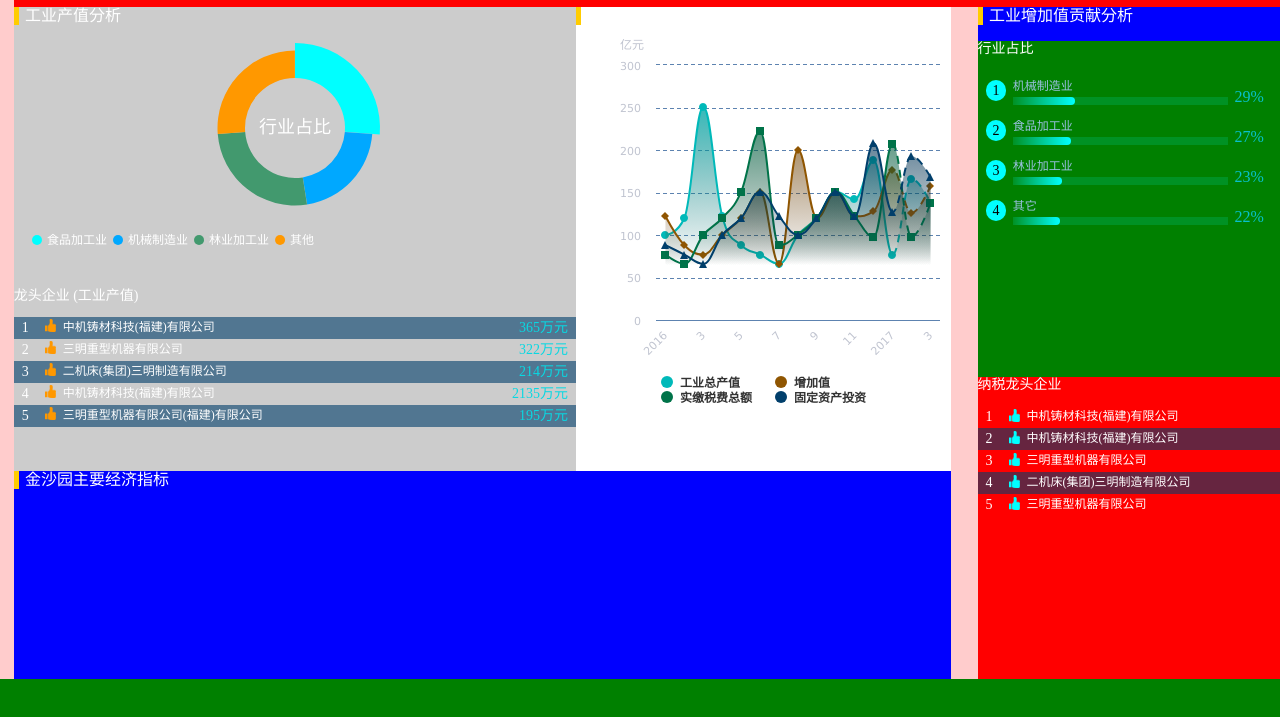
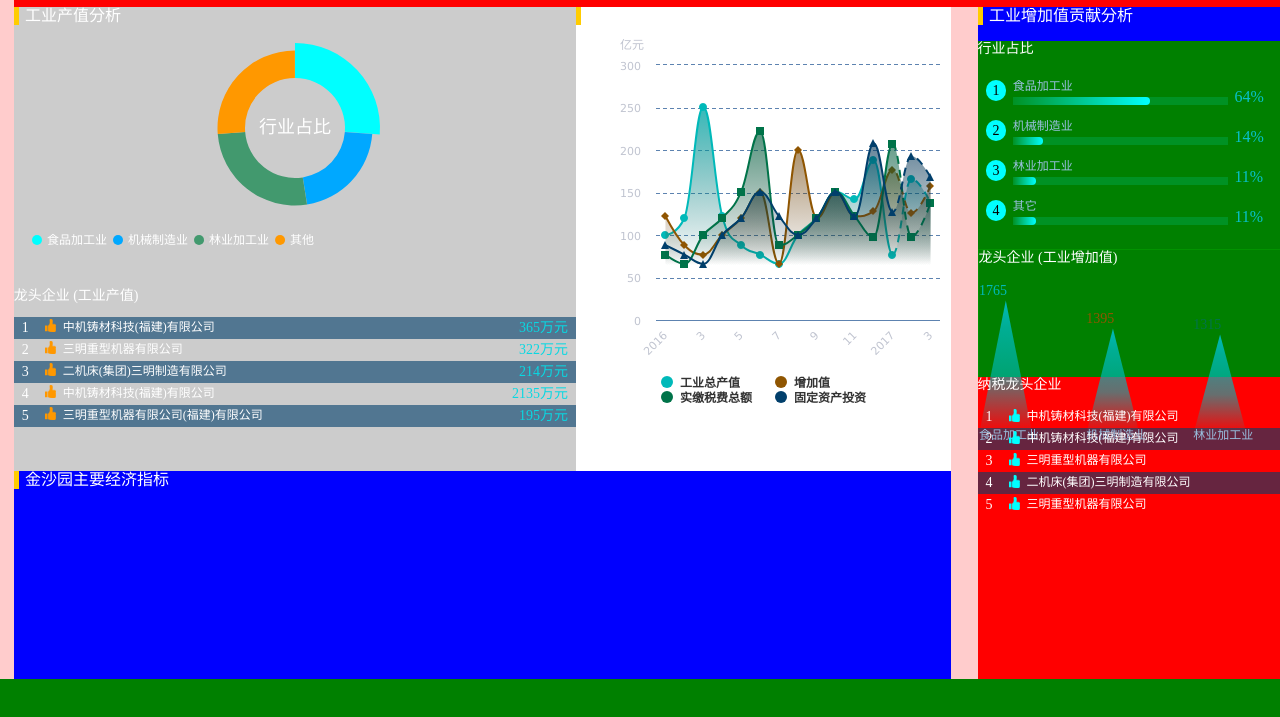
Before and after one commit to ChenFangzheng/es6_template, a website built with webpack: page jinshayuan/src/jingjifazhan/index.html in a window 1280 px wide. Shown: the part 73-790 px from the top of the page. Built offline with nearby package versions, Linux system fonts and the light colour scheme; files whose address does not match are found by name.

Commit message:
add triangle chart

```diff
--- /dev/null
+++ b/jinshayuan/src/components/triangleChartComponent.js
@@ -0,0 +1,149 @@
+import './triangleChartComponent.scss';
+import d3 from 'd3';
+const colors = ["#00b9b9", "#8f5501", "#007349", "#013f6b"];
+
+export class TriangleChart {
+    constructor(containerId, title) {
+        this.containerId = containerId;
+        this.title = title;
+        this.width = document.getElementById(this.containerId).offsetWidth;
+        this.chartH = this.width / 2;
+        this.triangleContainerId = "triangleChart";
+        this.init();
+    }
+
+    init() {
+        let html = `<h3 class="componentTitle">龙头企业 (工业增加值)</h3>
+                    <div id="triangleChart"></div>`;
+        let elem = document.createElement('div'),
+            container = document.getElementById(this.containerId);
+        elem.className = 'triangleChart';
+        elem.innerHTML = html;
+        container.innerHTML = elem.outerHTML;
+        // set height and width for triangle container
+        let triangleContainer = document.getElementById("triangleChart");
+        triangleContainer.setAttribute("style", `width:${this.width}px`);
+        triangleContainer.setAttribute("style", `height:${this.chartH}px`);
+    }
+
+    drawTriangleChart(containerId, data) {
+        let svg = d3.select("#" + containerId)
+            .append("svg")
+            .attr("width", this.width)
+            .attr("height", this.chartH);
+        this.appendGradientToSvg(svg, colors[0]);
+        this.createTriangleChart(svg, 0, 0, this.chartH - 20);
+        this.triangleTween(svg, data, this.chartH - 20);
+    }
+
+    createTriangleChart(svg, x, y, triangleBottomY) {
+        let polygons = svg.append("g").attr("class", "top4")
+            .attr("transform", "translate(" + x + "," + y + ")");
+        let triangleWidth = this.width / 7,
+            distance = triangleWidth;
+        for (let i = 0; i < 4; i++) {
+            polygons.append("polygon")
+                .attr("class", "top4_polygon")
+                .attr("points", function () {
+                    return (triangleWidth / 2 + i * (distance + triangleWidth)) + ',' + triangleBottomY +
+                        " " + (0 + i * (distance + triangleWidth) + ", " + triangleBottomY +
+                            " " + (triangleWidth + i * (distance + triangleWidth))) + "," + triangleBottomY;
+                })
+                .style("fill", "url(#triangleGradient)");
+            polygons.append("text")
+                .attr("x", i * (distance + triangleWidth))
+                .attr("y", triangleBottomY - y)
+                .attr("dy", ".35em")
+                .attr("fill", colors[i])
+                .attr("class", "top4_num");
+            polygons.append("text")
+                .attr("x", i * (distance + triangleWidth))
+                .attr("y", triangleBottomY - y)
+                .attr("dy", ".35em")
+                .attr("class", "top4_name");
+        }
+    }
+
+    triangleTween(svg, data_t, triangleBottomY) {
+        // var data_t = dataset[dayIndex].tradetop4;
+        let tradeValue = data_t.map(function (d, i) {
+            return d.value;
+        });
+        let maxData = Math.max.apply(Math, tradeValue);
+        let triangleWidth = this.width / 7,
+            distance = triangleWidth,
+            maxTriangleH = triangleBottomY * 4 / 5;
+        let duration = 500;
+        svg.selectAll(".top4_polygon")
+            .data(data_t)
+            .transition()
+            .duration(duration)
+            .ease("linear")
+            .attr("points", function (d, i) {
+                if (maxData === 0) {
+                    maxData = 1;
+                }
+                return [triangleWidth / 2 + i * (distance + triangleWidth), triangleBottomY - Math.ceil(d.value * maxTriangleH / maxData)].join(",") +
+                    " " + (0 + i * (distance + triangleWidth)) + ", " + triangleBottomY + " " +
+                    (triangleWidth + i * (distance + triangleWidth)) + ", " + triangleBottomY;
+            });
+        svg.selectAll(".top4_num")
+            .data(data_t)
+            .transition()
+            .duration(duration)
+            .ease("linear")
+            .attr("y", function (d) {
+                return triangleBottomY - Math.ceil(d.value * maxTriangleH / maxData) - 10;
+            })
+            .text(function (d) {
+                return d.value;
+            });
+        svg.selectAll(".top4_name").data(data_t)
+            .transition()
+            .duration(duration)
+            .ease("linear")
+            .text(function (d) {
+                return d.name;
+            });
+    }
+
+    appendGradientToSvg(svg, color) {
+        var gradient = svg.append("defs")
+            .append("linearGradient")
+            .attr("id", "triangleGradient")
+            .attr("x1", "0%")
+            .attr("y1", "100%")
+            .attr("x2", "0%")
+            .attr("y2", "0%")
+            .attr("spreadMethod", "pad");
+        gradient.append("stop")
+            .attr("offset", "0%")
+            .attr("stop-color", color)
+            .attr("stop-opacity", 0);
+        gradient.append("stop")
+            .attr("offset", "20%")
+            .attr("stop-color", color)
+            .attr("stop-opacity", 0.3);
+        gradient.append("stop")
+            .attr("offset", "40%")
+            .attr("stop-color", color)
+            .attr("stop-opacity", 0.6);
+        gradient.append("stop")
+            .attr("offset", "60%")
+            .attr("stop-color", color)
+            .attr("stop-opacity", 0.7);
+        gradient.append("stop")
+            .attr("offset", "80%")
+            .attr("stop-color", color)
+            .attr("stop-opacity", 0.8);
+        gradient.append("stop")
+            .attr("offset", "100%")
+            .attr("stop-color", color)
+            .attr("stop-opacity", 1);
+        return "triangleGradient";
+    }
+
+    render(data) {
+        this.drawTriangleChart(this.triangleContainerId, data);
+    }
+}
--- /dev/null
+++ b/jinshayuan/src/components/triangleChartComponent.scss
@@ -0,0 +1,14 @@
+@import '../sass/main.scss';
+
+.triangleChart{
+    border: 1px solid rgba(11,221,0, 0.2);
+    .top4_name{
+        fill:#9ac1e0;
+        font-size: 0.75rem;
+        font-family: "Microsoft Yahei";
+    }
+    .top4_num{
+        font-size: 0.875rem;
+        font-family: "Microsoft Yahei";
+    }
+}
--- a/jinshayuan/src/jingjifazhan/dataProvider.js
+++ b/jinshayuan/src/jingjifazhan/dataProvider.js
@@ -65,7 +65,7 @@
         tradeDistribution: [
             {
                 name: "食品加工业",
-                value: 365,
+                value: 1765,
                 unit: "万元"
             }, {
                 name: "机械制造业",
@@ -81,7 +81,25 @@
                 unit: "万元"
             }
         ],
-        headCompany: [],
+        headCompany: [
+            {
+                name: "食品加工业",
+                value: 1765,
+                unit: "万元"
+            }, {
+                name: "机械制造业",
+                value: 1395,
+                unit: "万元"
+            }, {
+                name: "林业加工业",
+                value: 1315,
+                unit: "万元"
+            }, {
+                name: "其它",
+                value: 1300,
+                unit: "万元"
+            }
+        ],
         topRateCompany: [{
             order: 2,
             name: "中机铸材科技(福建)有限公司",
--- a/jinshayuan/src/jingjifazhan/index.html
+++ b/jinshayuan/src/jingjifazhan/index.html
@@ -33,23 +33,10 @@
         <div class="right">
             <h2>工业增加值贡献分析</h2>
             <div class="topRow">
-                <div id="tradeDistribution">
-                    <h3 class="componentTitle">行业占比</h3>
-                    <ul>
-                        <li>
-                            <div class="leftPart">
-                                <span class="order">1</span>
-                                <div class="chart">
-                                    <div class="tradeName">食品加工业</div>
-                                    <div class="bar">
-                                        <div class="innerBar"></div>
-                                    </div>
-                                </div>
-                                <div class="percetage">30%</div>
-                            </div>
-                            <div class="value">355万元</div>
-                        </li>
-                    </ul>
+                <div id="tradeDistribution"></div>
+                <div id="increaseTop4">
+                    <!--<h3 class="componentTitle">龙头企业 (工业增加值)</h3>
+                    <div id="triangleChart"></div>-->
                 </div>
             </div>
             <div id="topRate" class="bottomRow"></div>
--- a/jinshayuan/src/jingjifazhan/index.js
+++ b/jinshayuan/src/jingjifazhan/index.js
@@ -4,6 +4,7 @@
 import { CustomPie } from '../components/cutomPieComponent';
 import { MultiLine } from '../components/multiLineComponent';
 import { TradeDistribution } from '../components/tradeDistributionComponent';
+import { TriangleChart } from '../components/triangleChartComponent';
 import { getdata } from './dataProvider.js';
 
 let longtongqiye = new ItemsList("longTouQYList", "龙头企业 (工业产值)");
@@ -11,11 +12,13 @@
 let pie = new CustomPie("pieChart", "");
 let lineChart = new MultiLine("lineChart");
 let tradeDisChart = new TradeDistribution("tradeDistribution", "行业占比");
+let increaseTop4 = new TriangleChart("increaseTop4", "龙头企业 (工业增加值)");
 
-getdata().then(function ({indusProduction, ecnomyTrend, increaseDistribution}) {
+getdata().then(function({indusProduction, ecnomyTrend, increaseDistribution}) {
     longtongqiye.render(indusProduction.topCompany, "odd");
     nashuilongtou.render(increaseDistribution.topRateCompany, "even", "blue");
     pie.render(indusProduction.distribution);
     lineChart.render(ecnomyTrend);
     tradeDisChart.render(increaseDistribution.tradeDistribution);
+    increaseTop4.render(increaseDistribution.headCompany);
 });
```
